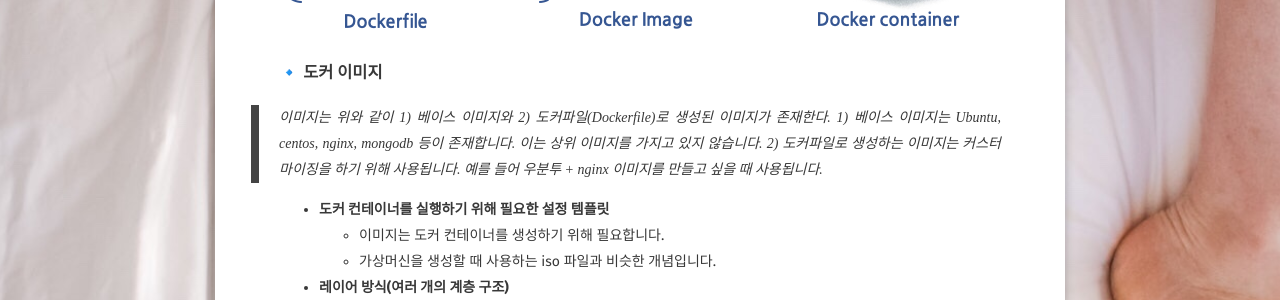
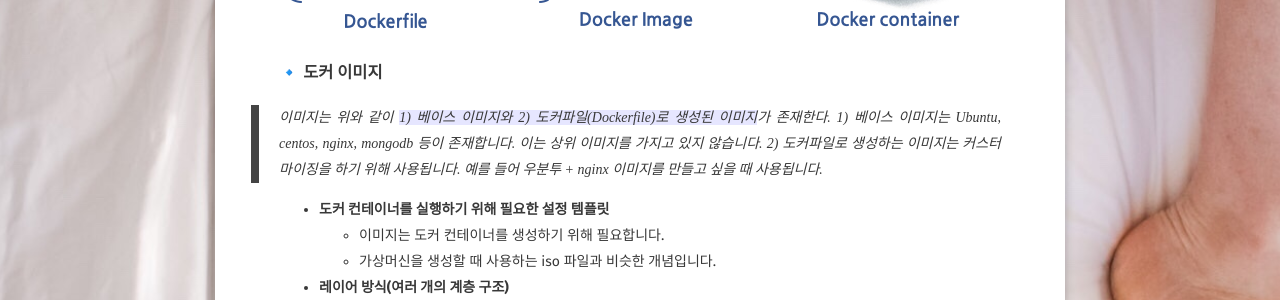
Before and after one commit to JUNGEEYOU/JUNGEEYOU.github.io, a Jekyll site: the page built from _posts/2020-03-15-docker-1-post.md, in a window 1280 px wide and 900 px high, scrolled down 4946 px. Shown: the part 150-450 px from the top of the window. Built offline with Jekyll 4.4.1, drawn with Linux system fonts in a browser that asks for light colours; some web fonts are replaced; comment, search, counter and statistics services are not loaded.

```diff
--- a/_posts/2020-03-15-docker-1-post.md
+++ b/_posts/2020-03-15-docker-1-post.md
@@ -125,7 +125,7 @@
 
 ### 🔹  도커 이미지
 
-> 이미지는 위와 같이  1) 베이스 이미지와 2) 도커파일(Dockerfile)로 생성된 이미지가 존재한다. 1) 베이스 이미지는 Ubuntu, centos, nginx, mongodb 등이 존재합니다. 이는 상위 이미지를 가지고 있지 않습니다.  2) 도커파일로 생성하는 이미지는 커스터마이징을 하기 위해 사용됩니다. 예를 들어 우분투 + nginx 이미지를 만들고 싶을 때 사용됩니다.
+> 이미지는 위와 같이  <span style="background-color: #e6e6ff; font-clolr: #000000"> 1) 베이스 이미지와 2) 도커파일(Dockerfile)로 생성된 이미지</span>가 존재한다. 1) 베이스 이미지는 Ubuntu, centos, nginx, mongodb 등이 존재합니다. 이는 상위 이미지를 가지고 있지 않습니다.  2) 도커파일로 생성하는 이미지는 커스터마이징을 하기 위해 사용됩니다. 예를 들어 우분투 + nginx 이미지를 만들고 싶을 때 사용됩니다.
 
 - **도커 컨테이너를 실행하기 위해 필요한 설정 템플릿**
     - 이미지는 도커 컨테이너를 생성하기 위해 필요합니다.
```
